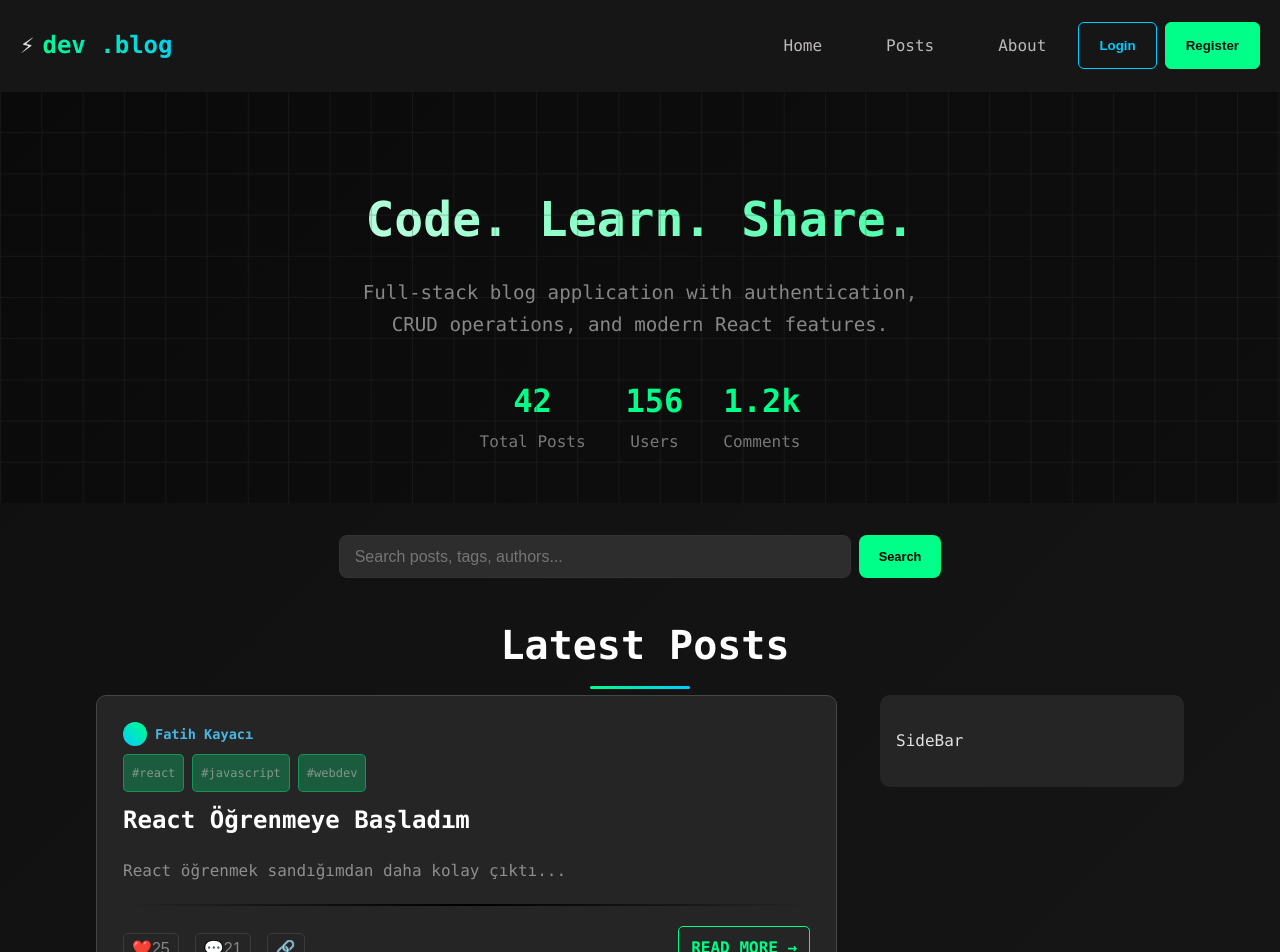
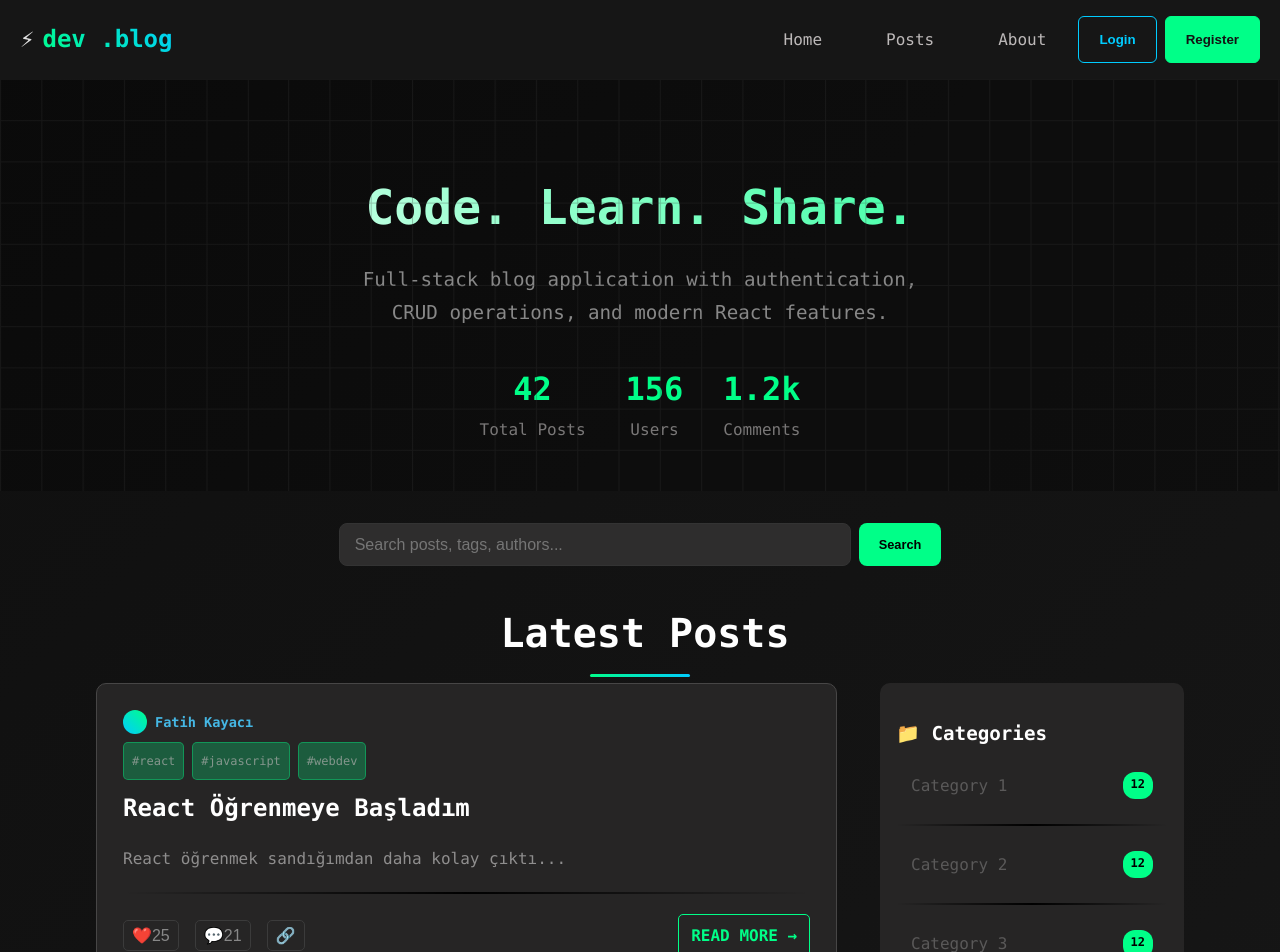
Before and after one commit to fatihkayaci/react-blog-platform, a React (Create React App) app: page / in a window 1280 px wide. Shown: the top 952 px of the page. Built offline with nearby package versions, Linux system fonts and the light colour scheme.

Commit message:
finished sidebar.

```diff
--- a/src/App.css
+++ b/src/App.css
@@ -19,6 +19,15 @@ hr {
   border: none;
   background: linear-gradient(to right, transparent, #000, transparent);
   margin: 20px 0;
+}
+ul {
+  list-style: none;
+  padding: 0;
+  margin: 0;
+}
+a {
+  text-decoration: none;
+  color: inherit;
 }
 /* Scrollbar'ın genel stili */
 ::-webkit-scrollbar {
@@ -68,14 +77,12 @@ header {
   gap: 1rem;
 }
 nav ul {
-  list-style: none;
   display: flex;
   gap: 2rem;
 }
 nav a {
   color: rgb(189, 185, 185);
   padding: 5px 15px;
-  text-decoration: none;
   border-radius: 10px;
   transition: all 0.3s ease;
   border :1px solid transparent;
@@ -379,6 +386,35 @@ nav a:hover {
   padding: 1rem;
   height: fit-content;
 }
+.sidebar-section h3{
+  font-size: 1.2rem;
+  margin-bottom: 1rem;
+  color: #ffffff;
+  position: relative;
+  font-weight: bold;
+}
+.category-item a{
+  color: rgb(90, 89, 89);
+  padding: 5px 15px;
+  transition: all 0.3s ease;
+  display: flex;
+  justify-content: space-between;
+}
+.category-name{
+  transition: all 0.3s ease;
+}
+.category-item a:hover .category-name{
+  color: #00ff88;
+  transform: translateX(10px);
+}
+.category-count{
+  background: #00ff88;
+  color: #000;
+  padding: 2px 8px;
+  border-radius: 12px;
+  font-size: 0.75rem;
+  font-weight: bold;
+}
 /* sidebar section */
 
 /* BlogSection components */
--- a/src/components/SideBar.js
+++ b/src/components/SideBar.js
@@ -1,8 +1,28 @@
 function SideBar() {
+  const categoryCount = 5;
   return (
     <div className="sidebar-section">
-      <p>SideBar</p>
+      <h3>📁 Categories</h3>
+
+      <ul className="categories-list">
+        {Array.from({ length: categoryCount }, (_, index) => (
+          <div key={index}>
+            <Category categoryName={`Category ${index + 1}`} />
+            {index < categoryCount - 1 && <hr />} {/* Son elemandan sonra hr olmasın */}
+          </div>
+        ))}
+      </ul>
     </div>
   );
 }
+function Category({categoryName}) {
+  return (
+      <li className="category-item">
+        <a href="#">
+          <span className="category-name">{categoryName}</span>
+          <span className="category-count">12</span>
+        </a>
+      </li>
+  );
+}
 export default SideBar;
```
